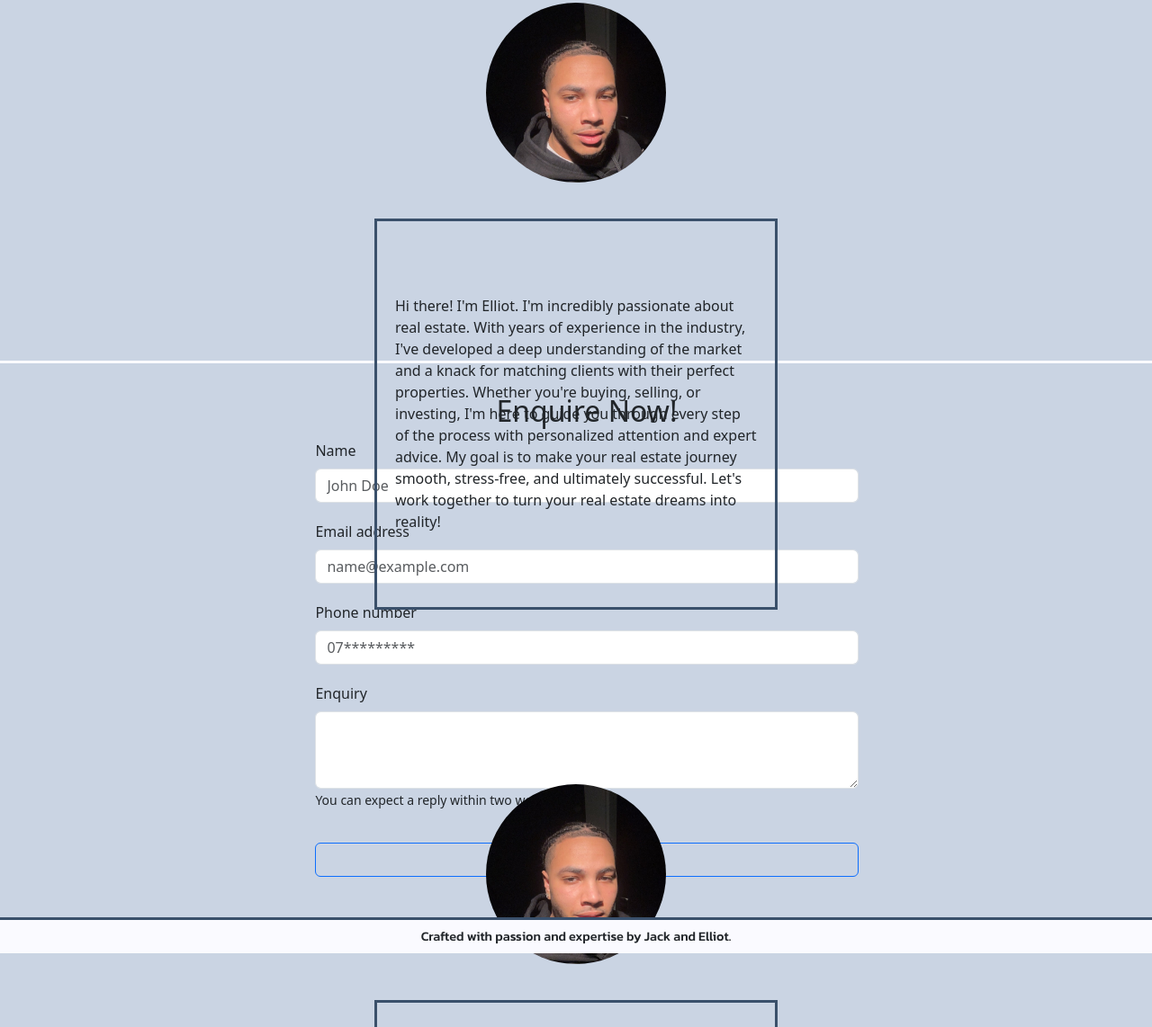
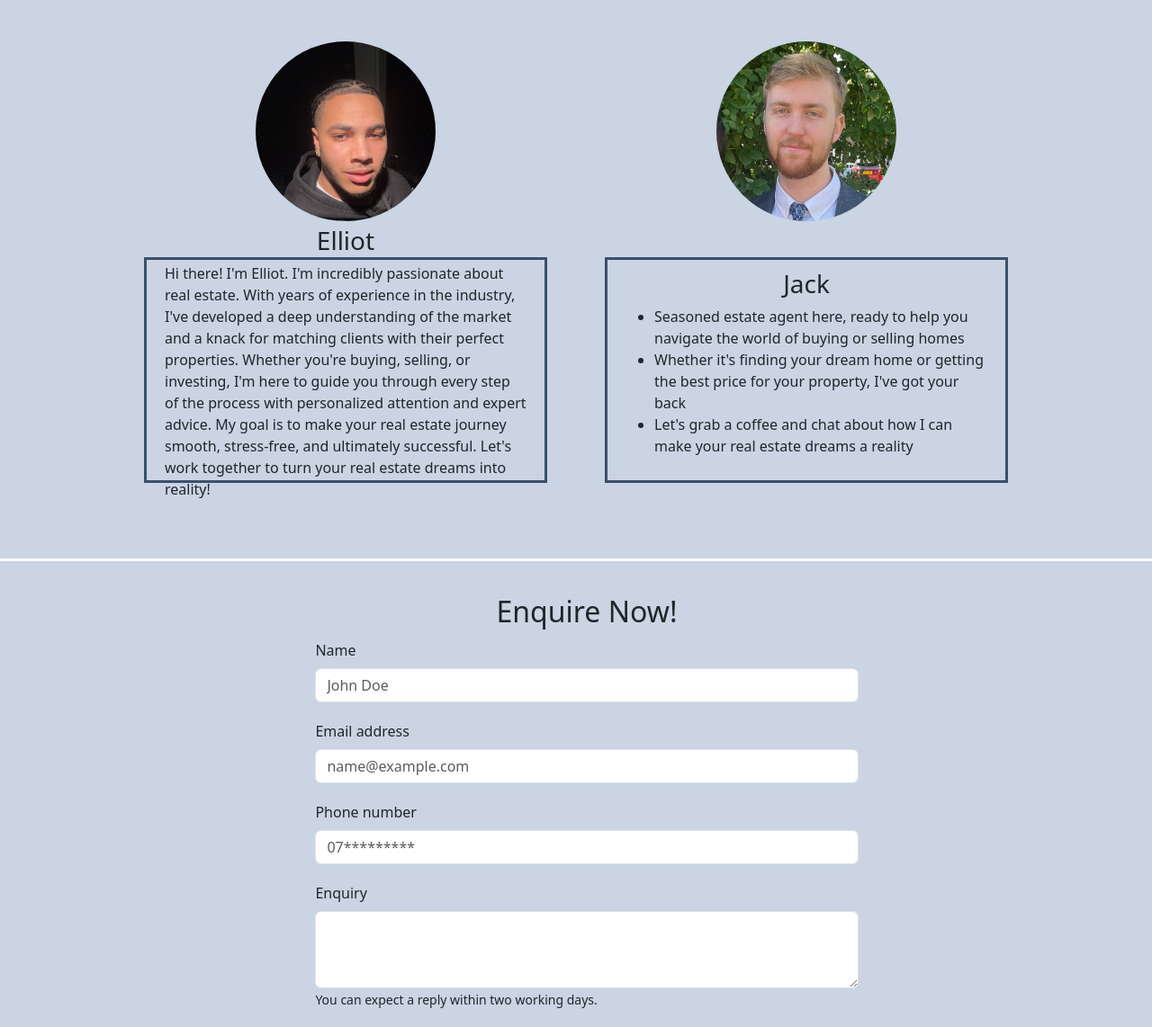
Before and after one commit to fac31/Jack-Elliot-Agency-client, a website: page client/src/index.html in a window 1280 px wide. Shown: the part 1009-2151 px from the top of the page at 90% size. Drawn offline with nearby package versions, Linux system fonts and the light colour scheme; no server answers; a web font is replaced by a local one.

Commit message:
Fixed Meet the team layout bug

```diff
--- a/client/src/index.html
+++ b/client/src/index.html
@@ -110,12 +110,13 @@
     </form>
     <div class="grid-item-4 " id="meet-the-team">
         <h2 class="meet-title">Meet the team!</h2>
-        <div class="team-card">
+        <div class="team-card center">
             <div class="team-container">
                 <div class="team-img-2">
                 </div>
-                <div class="team-text">
-                    Hi there! I'm Elliot. I'm incredibly passionate about real estate. With years of experience in the industry, I've developed a deep understanding of the market and a knack for matching clients with their perfect properties. Whether you're buying, selling, or investing, I'm here to guide you through every step of the process with personalized attention and expert advice. My goal is to make your real estate journey smooth, stress-free, and ultimately successful. Let's work together to turn your real estate dreams into reality!
+                <div class="team-text center">
+                    <h3>Elliot</h3>
+                    <p>Hi there! I'm Elliot. I'm incredibly passionate about real estate. With years of experience in the industry, I've developed a deep understanding of the market and a knack for matching clients with their perfect properties. Whether you're buying, selling, or investing, I'm here to guide you through every step of the process with personalized attention and expert advice. My goal is to make your real estate journey smooth, stress-free, and ultimately successful. Let's work together to turn your real estate dreams into reality!</p>
                 </div>
             </div>
             <div class="team-container" id="team-container-2">
--- a/client/src/styles.css
+++ b/client/src/styles.css
@@ -83,7 +83,7 @@ header {
 .grid-template {
     display: grid;
     grid-template-columns: repeat(8, 1fr);
-    grid-template-rows: 7vh repeat(10, 20vh) 5vh;
+    grid-template-rows: 7vh repeat(11, 20vh) 5vh;
     height: 100%;
     margin: 0px;
     gap: 2%;
@@ -243,7 +243,7 @@ header {
 
 .grid-item-3 {
     grid-column: 3 / span 4;
-    grid-row: 9 / span 3;
+    grid-row: 10 / span 3;
     grid-template-rows: repeat(8, 1fr);
     flex-direction: column;
     gap: 0.5vmin;
@@ -266,19 +266,10 @@ header {
     width: 1.5vw;
 }
 
-.grid-item-4 {
-    grid-column: 1 / span 8;
-    grid-row: 6 / span 3;
-    display: flex;
-    flex-direction: column;
-    align-items: center;
-    border-top: 3px var(--white) solid;
-    border-bottom: 3px var(--white) solid;
-}
 
 .grid-item-5 {
     grid-column: 1 / span 8;
-    grid-row: 12 / span 1;
+    grid-row: 13 / span 1;
     background-color: var(--white);
     display: flex;
     justify-content: center;
@@ -370,7 +361,7 @@ header {
     border-radius: 50%;
     width: 25vmin;
     height: 25vmin;
-    background-image: url('../assets/IMG_7043.JPG');
+    background-image: url('../assets/Jack_Headshot_3.jpg');
     background-repeat: no-repeat;
     background-size: cover;
     background-position: center;
@@ -398,10 +389,11 @@ header {
 
 .grid-item-4 {
     grid-column: 1 / span 8;
-    grid-row: 6 / span 3;
+    grid-row: 6 / span 4;
     display: flex;
     flex-direction: column;
     align-items: center;
+    justify-content: center;
     border-top: 3px var(--white) solid;
     border-bottom: 3px var(--white) solid;
 }
@@ -448,6 +440,7 @@ h1{
     grid-column: 2 / span 1;
     grid-row: 9 / span 1;
     display: none;
+    z-index: 1;
 }
 
 .switch-btn {
@@ -460,16 +453,7 @@ h1{
 
 /* FOOTER */
 
-.grid-item-5 {
-    grid-column: 1 / span 8;
-    grid-row: 12 / span 1;
-    background-color: var(--white);
-    display: flex;
-    justify-content: center;
-    align-items: center;
-    height: 100%;
-    gap: 2vw;
-}
+
 
 .meet-title {
     margin-top: 3vh;
@@ -500,9 +484,20 @@ h1{
 .admin-form {
     height: 4vh;
 }
+.team-card{
+    width:100%;
+    flex-direction: row;
+    display: flex;
+    gap:5vw;
+    justify-content: center;
+    margin-top: 8vmin;
+}
+h3{
+    width:100% ;
+    text-align: center;
+}
 
 /* MEDIA QUERYS */
-
 @media (max-width: 1000px) {
     .hamburger{
         display: block;
@@ -558,7 +553,7 @@ h1{
     }
     .team-container {
         flex-direction: row;
-        width: 90%;
+        width:90%;
         height:50%;
         gap: 5vw;
     }
@@ -582,9 +577,6 @@ h1{
         grid-column: 1 / span 8;
         margin: 10vmin 3vmin 0 3vmin;
     }
-    .grid-item-9{
-        z-index: 1;
-    }
     .logo{
         width: 2rem;
         height:2rem;
@@ -598,7 +590,7 @@ h1{
         height:100%;
     }
     .grid-template{
-        grid-template-rows: 7vh repeat(5, 10vh) repeat(2,15vh) repeat(3, 20vh) 5vh;
+        grid-template-rows: 7vh repeat(5, 10vh) repeat(3,15vh) repeat(3, 20vh) 5vh;
     }
     .team-text{
         font-size: 0.5em;
```
